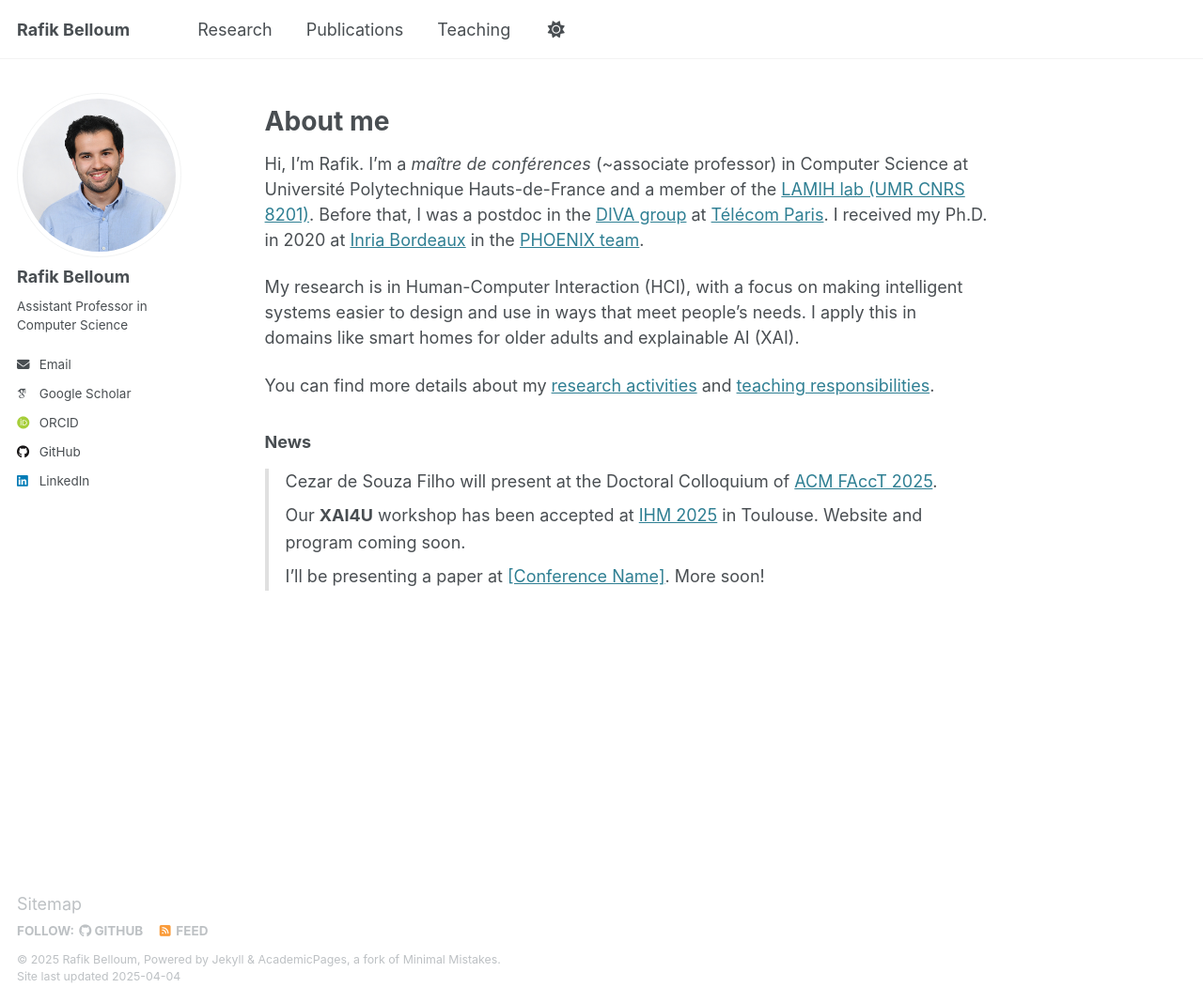
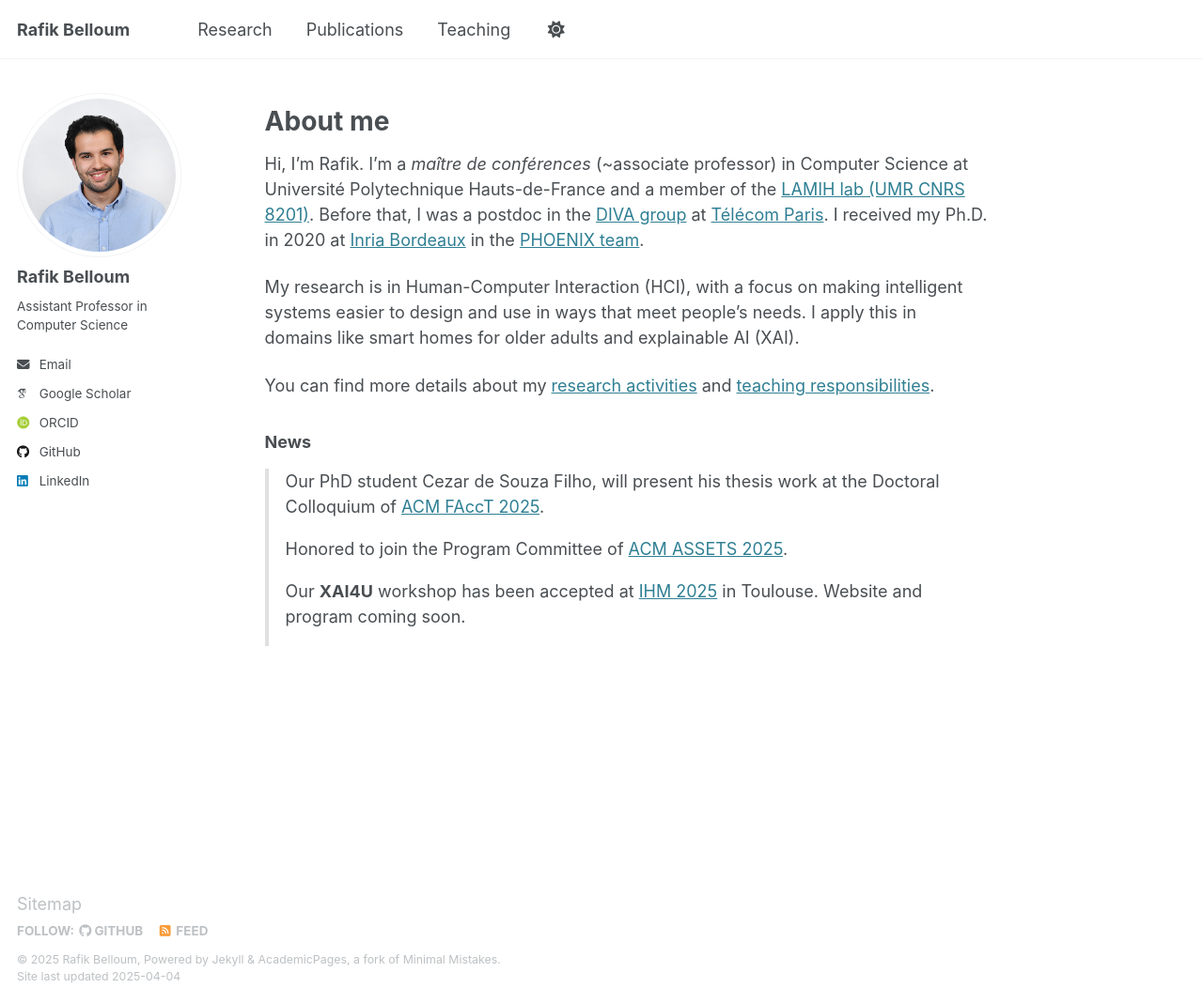
Before and after one commit to rafik-belloum/rafik-belloum.github.io, a Jekyll site: the page built from _pages/about.md, in a window 1280 px wide and 1068 px high. Shown: the whole window at 94% size. Built offline with Jekyll 4.4.1, drawn with Linux system fonts in a browser that asks for light colours; some web fonts are replaced.

Commit message:
Update about.md

```diff
--- a/_pages/about.md
+++ b/_pages/about.md
@@ -18,18 +18,20 @@ You can find more details about my [research activities](/research/) and [teachi
 
 ### News
 
-<div style="max-height: 7.2em; overflow-y: auto; padding-right: 1em; border-left: 4px solid #e0e0e0; padding-left: 1em; margin-top: 1em; line-height: 1.6em;">
+<div style="max-height: 280px; overflow-y: auto; padding-right: 1em; border-left: 4px solid #e0e0e0; padding-left: 1em; margin-top: 1em;">
   <ul style="list-style: none; padding-left: 0; margin: 0;">
-    <li style="margin-bottom: 0.4em;">
-      Cezar de Souza Filho will present at the Doctoral Colloquium of
+
+  <li style="margin-bottom: 1em;">
+      Our PhD student Cezar de Souza Filho, will present his thesis work at the Doctoral Colloquium of
       <a href="https://facctconference.org/" target="_blank">ACM FAccT 2025</a>.
     </li>
-    <li style="margin-bottom: 0.4em;">
+  <li style="margin-bottom: 1em;">
+     Honored to join the Program Committee of <a href="https://assets25.sigaccess.org/" target="_blank">ACM ASSETS 2025</a>.
+    </li>
+  <li style="margin-bottom: 1em;">
       Our <strong>XAI4U</strong> workshop has been accepted at
       <a href="https://ihm2025.afihm.org/" target="_blank">IHM 2025</a> in Toulouse. Website and program coming soon.
     </li>
-    <li>
-      I’ll be presenting a paper at <a href="#">[Conference Name]</a>. More soon!
-    </li>
+
   </ul>
 </div>
```
